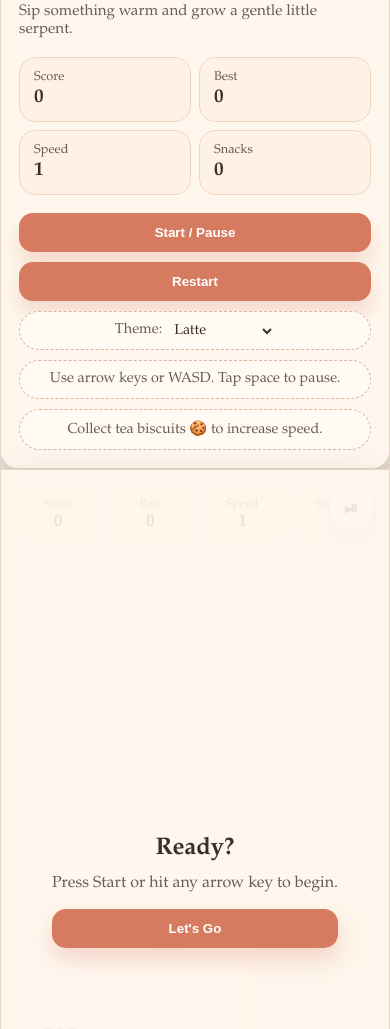
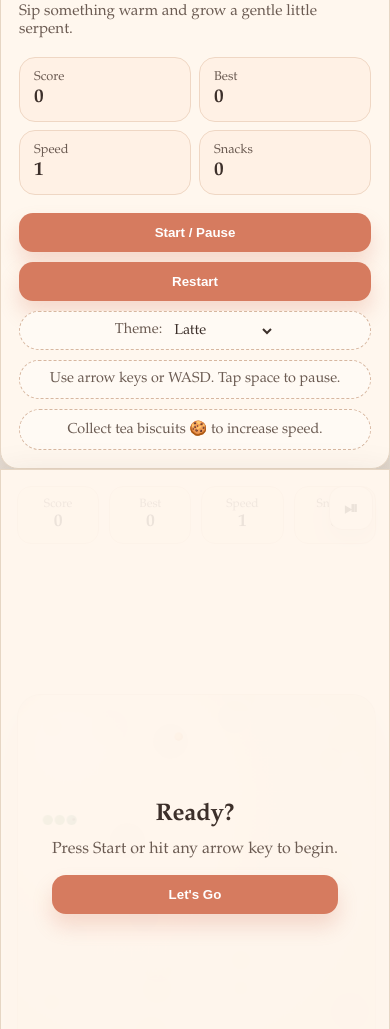
Before and after one commit to Nethereal29/cozy-snake, an Electron app: page index.html in a window 390 px wide. Shown: the part 71-1100 px from the top of the page. Drawn offline with Linux system fonts and the light colour scheme.

Commit message:
Tweak mobile layout spacing to avoid browser UI overlap

```diff
--- a/index.html
+++ b/index.html
@@ -185,6 +185,7 @@
         display: grid;
         grid-template-columns: repeat(4, minmax(0, 1fr));
         gap: 10px;
+        margin-top: 4px;
       }
 
       .run-stat {
@@ -209,7 +210,7 @@
         width: 100%;
         display: grid;
         justify-items: center;
-        align-self: end;
+        align-self: center;
       }
 
       .overlay {
@@ -329,8 +330,9 @@
 
         .game-panel {
           border-radius: 0;
-          min-height: 100vh;
-          padding: 16px;
+          min-height: 92vh;
+          padding: 12px 16px 24px;
+          padding-bottom: calc(24px + env(safe-area-inset-bottom));
         }
 
         .pause-fab {
```
